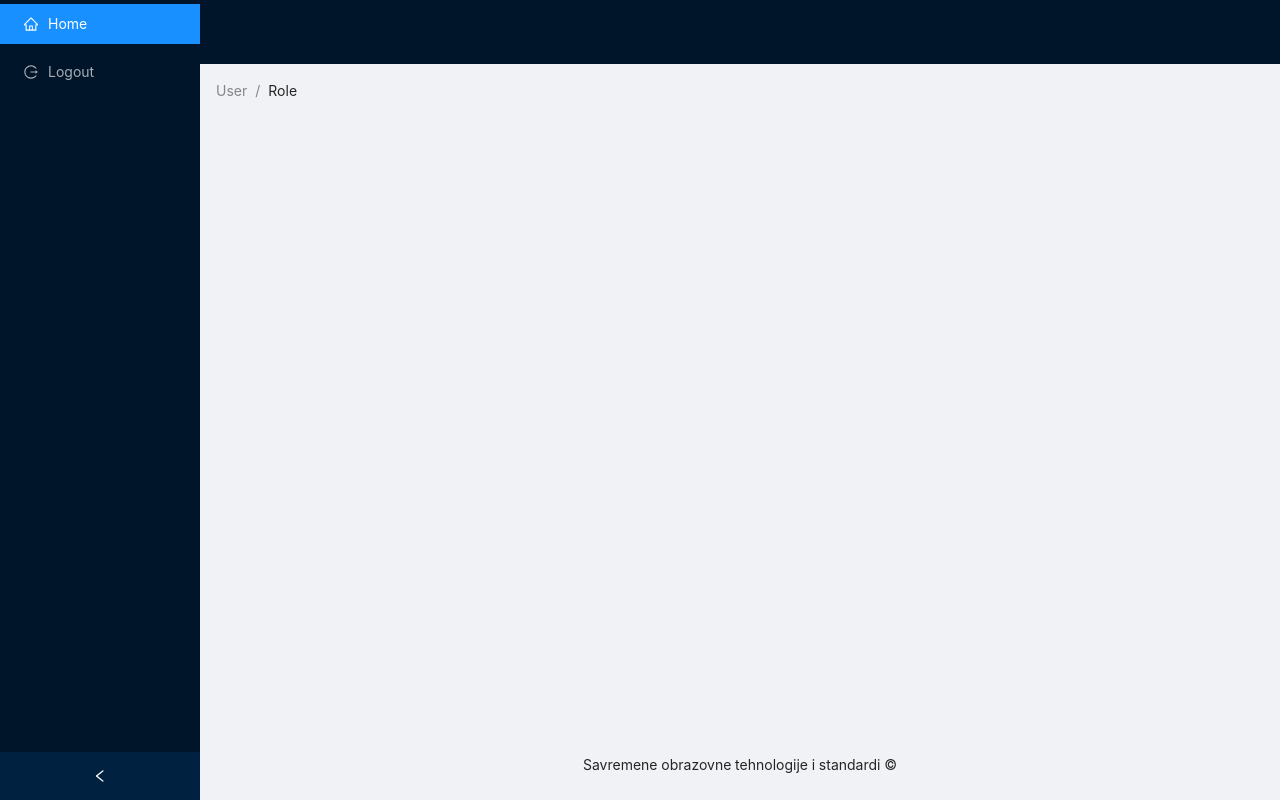
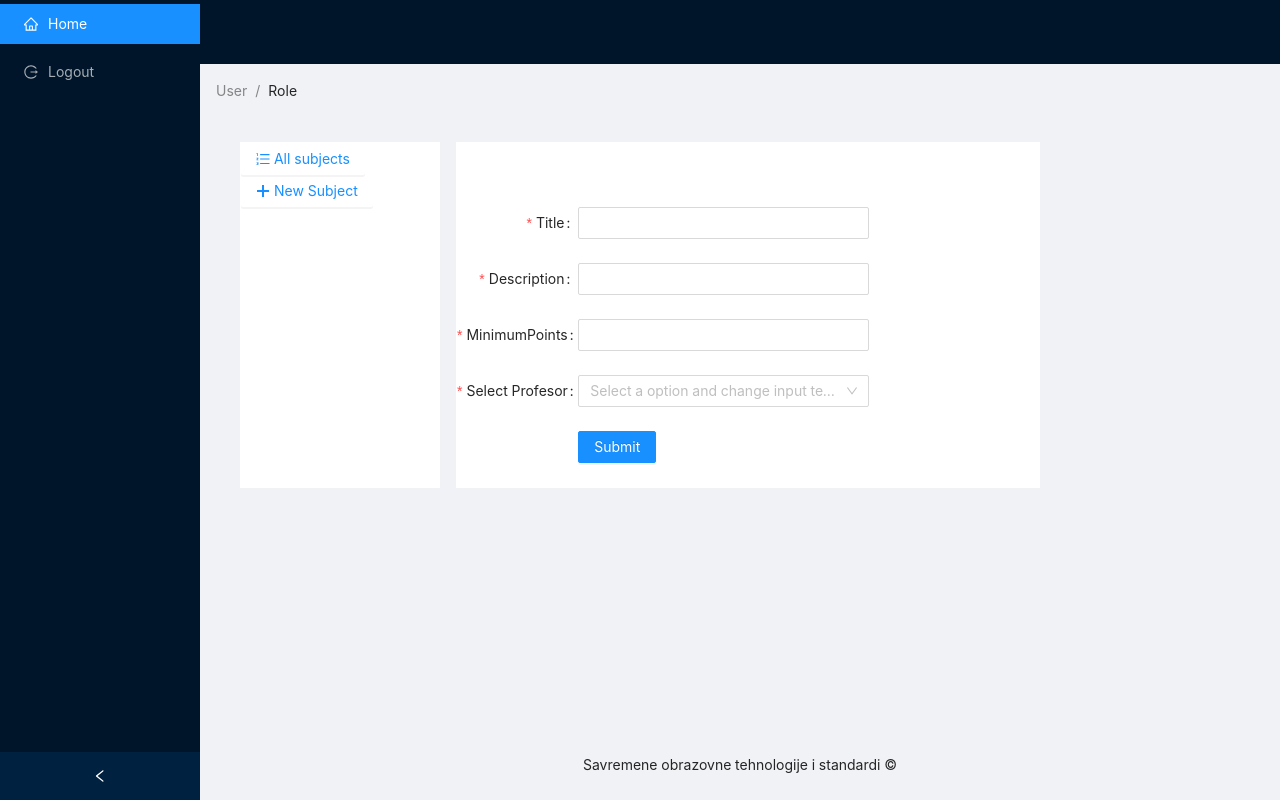
Before and after one commit to Mladjenovic/SOTIS, a React (Create React App) app in the folder frontend/client/: page /admin/addSubject in a window 1280 px wide. Built offline with nearby package versions, Linux system fonts and the light colour scheme; sample sign-in values are in the browser's storage.

Commit message:
Added form for create subject

```diff
--- /dev/null
+++ b/frontend/client/src/components/AddNewSbuject.js
@@ -0,0 +1,96 @@
+import React from "react";
+import { Button, Form, Input, Select } from "antd";
+const { Option } = Select;
+
+function AddNewSbuject() {
+  const onFinish = (values) => {
+    console.log("Success:", values);
+  };
+  const onFinishFailed = (errorInfo) => {
+    console.log("Failed:", errorInfo);
+  };
+
+  return (
+    <div>
+      <Form
+        style={{ marginTop: "4rem" }}
+        name="basic"
+        labelCol={{
+          span: 5,
+        }}
+        wrapperCol={{
+          span: 12,
+        }}
+        onFinish={onFinish}
+        onFinishFailed={onFinishFailed}
+        autoComplete="off"
+      >
+        <Form.Item
+          label="Title"
+          name="title"
+          rules={[
+            {
+              required: true,
+              message: "Please input subject title!",
+            },
+          ]}
+        >
+          <Input />
+        </Form.Item>
+        <Form.Item
+          label="Description"
+          name="description"
+          rules={[
+            {
+              required: true,
+              message: "Please input subject Description!",
+            },
+          ]}
+        >
+          <Input />
+        </Form.Item>
+        <Form.Item
+          label="MinimumPoints"
+          name="minimumPoints"
+          rules={[
+            {
+              required: true,
+              message: "Please input subject MinimumPoints!",
+            },
+          ]}
+        >
+          <Input type="number" />
+        </Form.Item>
+
+        <Form.Item
+          name="profesorForSubject"
+          rules={[{ required: true }]}
+          label="Select Profesor"
+          wrapperCol={{
+            offset: 0,
+            span: 12,
+          }}
+        >
+          <Select placeholder="Select a option and change input text above">
+            <Option value="male">male</Option>
+            <Option value="female">female</Option>
+            <Option value="other">other</Option>
+          </Select>
+        </Form.Item>
+
+        <Form.Item
+          wrapperCol={{
+            offset: 5,
+            span: 16,
+          }}
+        >
+          <Button type="primary" htmlType="submit">
+            Submit
+          </Button>
+        </Form.Item>
+      </Form>
+    </div>
+  );
+}
+
+export default AddNewSbuject;
--- a/frontend/client/src/containers/Layout.js
+++ b/frontend/client/src/containers/Layout.js
@@ -21,7 +21,9 @@ const { Header, Content, Footer, Sider } = Layout;
 import Login from "../pages/Login";
 import Register from "../pages/Register";
 import Home from "../pages/Home";
-import AdminSubjects from "../pages/AdminSubjects";
+import Admin from "../pages/Admin";
+import AllSubjectsAdmin from "../pages/AllSubjectsAdmin";
+import AddNewSbuject from "../components/AddNewSbuject";
 
 function CustomLayout() {
   const navigate = useNavigate();
@@ -73,7 +75,7 @@ function CustomLayout() {
           )}
           {currentUser && currentUser.Role === 0 && (
             <Menu.Item key="5" icon={<BookOutlined />}>
-              <Link to="/admin/subjects">Subjects</Link>
+              <Link to="/admin">Subjects</Link>
             </Menu.Item>
           )}
         </Menu>
@@ -98,7 +100,11 @@ function CustomLayout() {
               <Route exact path="/" element={<Home />}></Route>
               <Route exact path="/register" element={<Register />} />
               <Route exact path="/login" element={<Login />} />
-              <Route exact path="/admin/subjects" element={<AdminSubjects />} />
+              <Route exact path="/admin" element={<Admin />}>
+                <Route path="/admin" element={<AllSubjectsAdmin />} />
+                <Route path="/admin/addSubject" element={<AddNewSbuject />} />
+                <Route path="*" element={<AllSubjectsAdmin />} />
+              </Route>
             </Routes>
           </div>
         </Content>
--- a/frontend/client/src/pages/AdminSubjects.js
+++ b/frontend/client/src/pages/Admin.js
@@ -1,6 +1,15 @@
 import { Layout, Row, Button, Space, Table, Tag } from "antd";
 import React from "react";
 const { Sider, Content } = Layout;
+
+import {
+  BrowserRouter as Router,
+  Routes,
+  Route,
+  Link,
+  useNavigate,
+  Outlet,
+} from "react-router-dom";
 
 import { PlusOutlined, OrderedListOutlined } from "@ant-design/icons";
 
@@ -76,7 +85,7 @@ const data = [
   },
 ];
 
-function AdminSubjects() {
+function Admin() {
   return (
     <Layout>
       <Sider
@@ -90,22 +99,31 @@ function AdminSubjects() {
         <Row>
           <Button type="primary" ghost style={{ border: "none" }}>
             <OrderedListOutlined />
-            &nbsp;All subjects
+            <Link to="/admin">&nbsp;All subjects</Link>
           </Button>
         </Row>
         <Row>
           <Button type="primary" ghost style={{ border: "none" }}>
-            <PlusOutlined /> New Subject
+            <Link to="/admin/addSubject">
+              <PlusOutlined /> New Subject
+            </Link>
           </Button>
         </Row>
       </Sider>
-      <Layout style={{ border: "1px solid", marginRight: "20%" }}>
+      <Layout
+        style={{
+          backgroundColor: "white",
+          border: "1px solid",
+          borderColor: "white",
+          marginRight: "20%",
+        }}
+      >
         <Content>
-          <Table columns={columns} dataSource={data} />
+          <Outlet />
         </Content>
       </Layout>
     </Layout>
   );
 }
 
-export default AdminSubjects;
+export default Admin;
--- /dev/null
+++ b/frontend/client/src/pages/AllSubjectsAdmin.js
@@ -0,0 +1,7 @@
+import React from "react";
+
+function AllSubjectsAdmin() {
+  return <div style={{ color: "black" }}>AllSubjectsAdmin</div>;
+}
+
+export default AllSubjectsAdmin;
```
